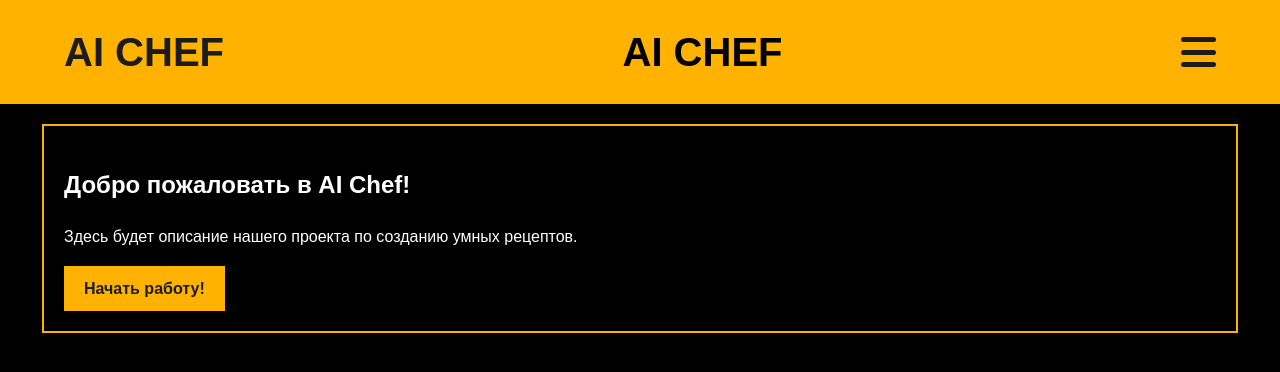
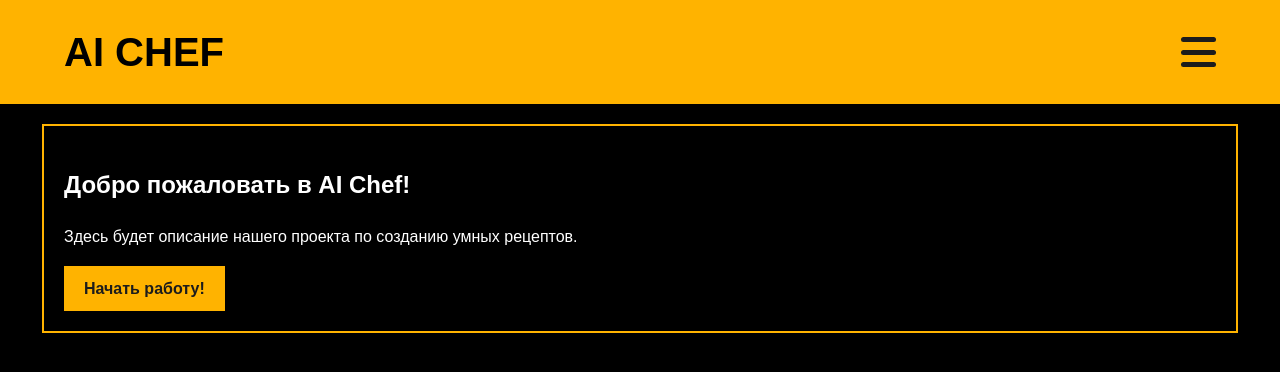
Before and after one commit to AyerisTheKing/AI-Chef, a plain HTML site: page index.html in a window 1280 px wide. Drawn offline with Linux system fonts and the light colour scheme.

Commit message:
Small Correcting
Deleting second title

```diff
--- a/index.html
+++ b/index.html
@@ -12,7 +12,6 @@
 </head>
 <body>
     <header>
-        <h1>AI Chef</h1>
         <h1><a href="index.html" style="color: black; text-decoration: none;">AI Chef</a></h1>
 
         <div class="menu-container">
@@ -37,4 +36,5 @@
     </div>
 
 </body>
+
 </html>
```
